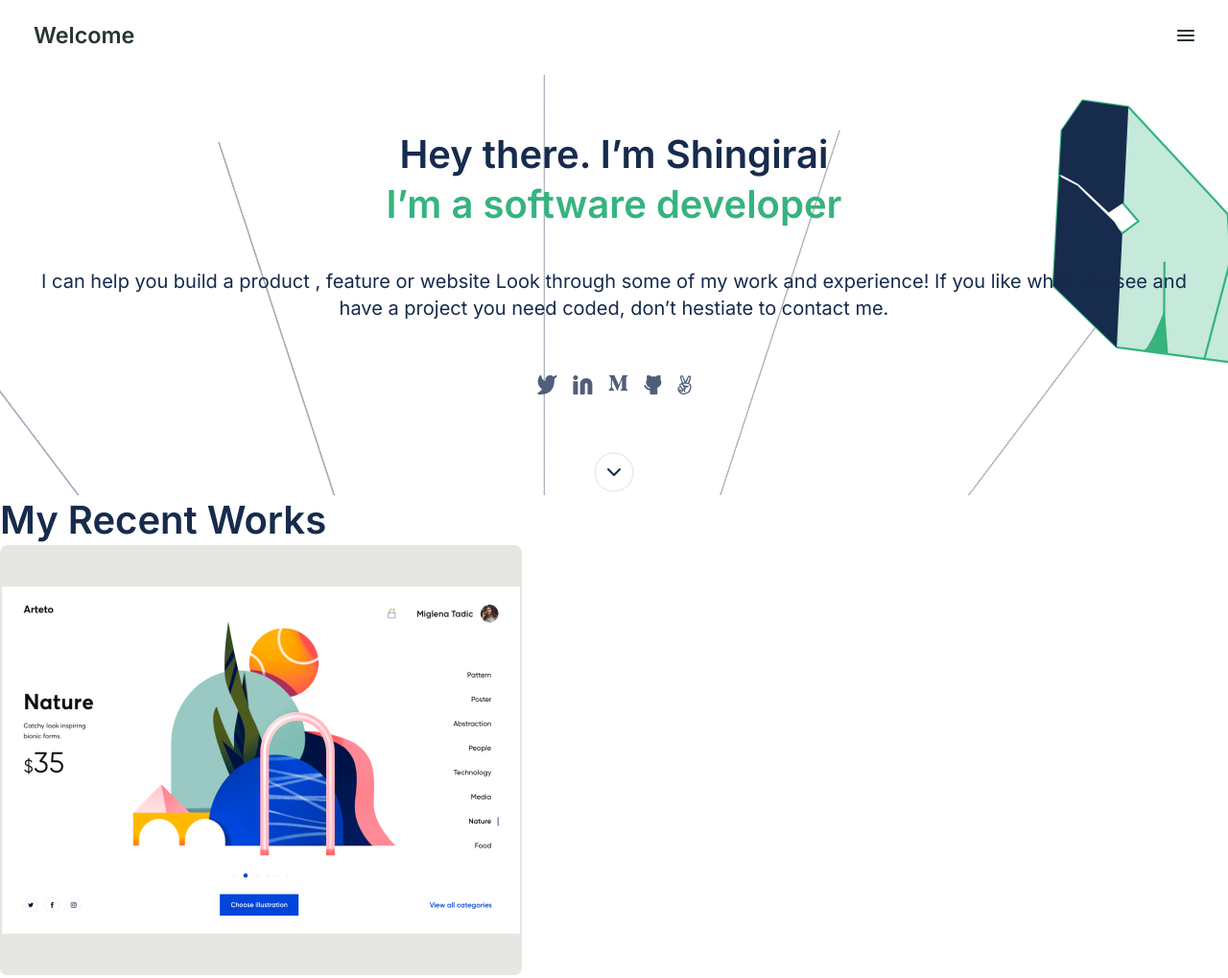
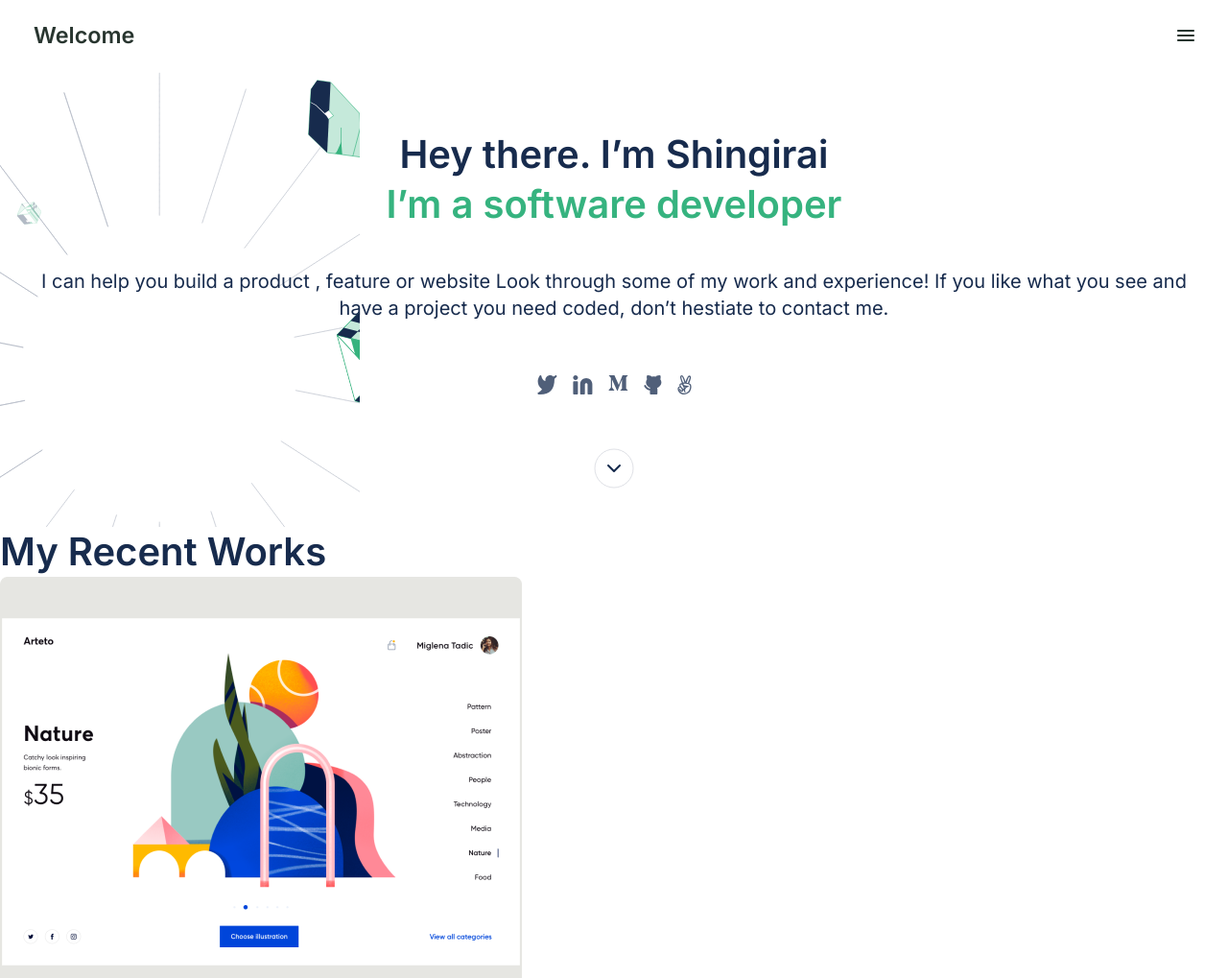
Before and after one commit to ShingiraiBhengesa/developer-portfolio-template, a website: page index.html in a window 1280 px wide. Shown: the top 1019 px of the page at 96% size. Drawn offline with Linux system fonts and the light colour scheme.

Commit message:
update style.css

```diff
--- a/style.css
+++ b/style.css
@@ -12,7 +12,7 @@ body {
   font-family: 'Inter', sans-serif;
 }
 
-/* Typography */
+/* Tipography */
 h1 {
   font-family: 'Inter', sans-serif;
   font-style: normal;
@@ -26,6 +26,34 @@ h1 {
 
 span {
   color: #36b37f;
+}
+
+img {
+  display: block;
+  object-fit: fill;
+}
+
+button {
+  margin-top: 1.5em;
+  margin-bottom: 1.5em;
+  border: none;
+  width: fit-content;
+  align-self: center;
+  background: #36b37f;
+  font-weight: 500;
+  font-size: 16px;
+  letter-spacing: 2px;
+  padding: 1em 1.5em;
+  color: white;
+  border-radius: 3px;
+}
+
+button:hover {
+  box-shadow: 0 8px 16px rgba(54, 179, 127, 0.24);
+}
+
+button:active {
+  background: #008552;
 }
 
 /* Sections */
@@ -48,7 +76,6 @@ header {
 
 .intro {
   background: #fff url(./assets/header-illsutration-mobile.svg) no-repeat;
-  background-size: 100%;
   display: flex;
   flex-direction: column;
   align-items: center;
@@ -69,6 +96,10 @@ header {
   color: #172b4d;
 }
 
+.intro button {
+  background: none;
+}
+
 .social-media {
   list-style: none;
   padding: 0;
@@ -80,10 +111,3 @@ header {
 li {
   margin: 0 8px;
 }
-
-button {
-  padding: 0;
-  margin-top: 3em;
-  background: none;
-  border: 0;
-}
```
